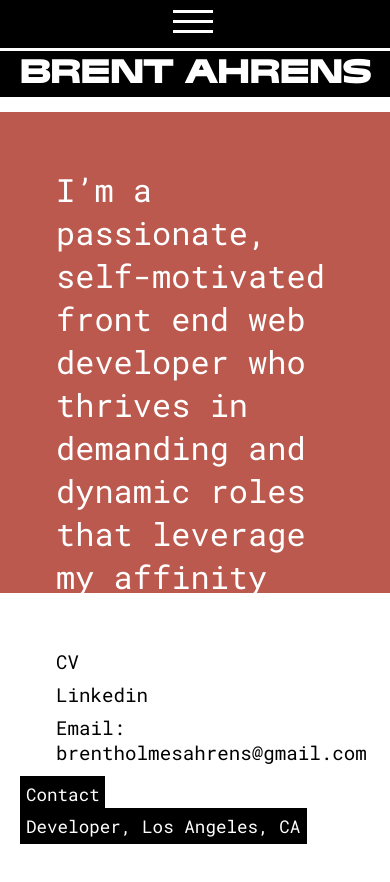
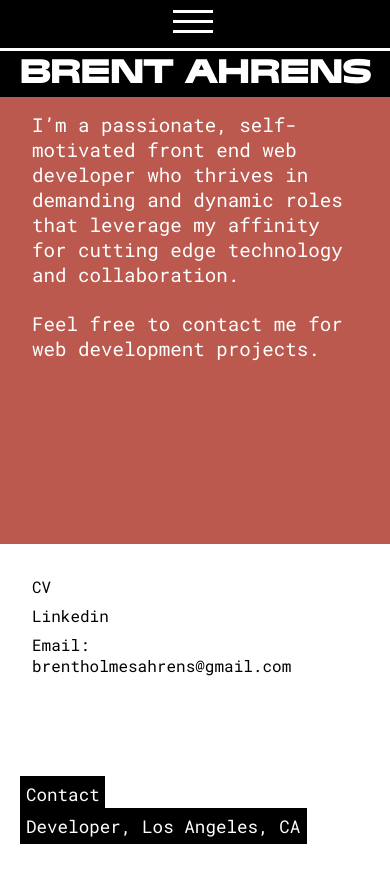
Before and after one commit to brentahrens1/brent-ahrens-new-portfolio, a React (Create React App) app: page /about in a window 390 px wide. Shown: the top 882 px of the page. After the commit the page ends 844 px from the top, so only its background shows below. Built offline with nearby package versions, Linux system fonts and the light colour scheme.

Commit message:
adds responsivness to about page

```diff
--- a/src/components/About/About.js
+++ b/src/components/About/About.js
@@ -10,9 +10,9 @@ const About = () => {
                 <p>Feel free to contact me for web development projects.</p>
             </div>
             <div className="about__contact">
-                <p><a href="#" target="_blank">CV</a></p>
-                <p><a href="#" target="_blank">Linkedin</a></p>
-                <p><a href="#" target="_blank">Email: brentholmesahrens@gmail.com</a></p>
+                <p><a href="../../cv/BrentAhrens_Resume.pdf" target="_blank">CV</a></p>
+                <p><a href="https://www.linkedin.com/in/brenthahrens/" target="_blank">Linkedin</a></p>
+                <p><a href="mailto:brentholmesahrens@gmail.com" target="_blank">Email: brentholmesahrens@gmail.com</a></p>
             </div>
         </div>
     )
--- a/src/sass/_about.scss
+++ b/src/sass/_about.scss
@@ -27,3 +27,46 @@
         }
     }
 }
+
+
+@media (max-width: 760px) {
+    .about__info {
+        font-size: 1.6rem;
+    }
+}
+
+@media (max-width: 550px) {
+    .about {
+        margin-top: 5rem;
+    }
+
+    .about__info {
+        height: 55vh;
+        font-size: 1.2rem;
+        padding: 2rem;
+    }
+
+    .about__contact {
+        padding: 2rem;
+
+        p {
+            font-size: 1rem;
+        }
+    }
+}
+
+@media (min-width: 1500px) {
+    .about__info {
+        height: 55vh;
+        font-size: 2.9rem;
+        padding: 2rem;
+    }
+
+    .about__contact {
+        padding: 2rem;
+
+        p {
+            font-size: 1.8rem;
+        }
+    }
+}
```
Also changed, not shown: 1 other file (tests, documents, lock files or other folders).
